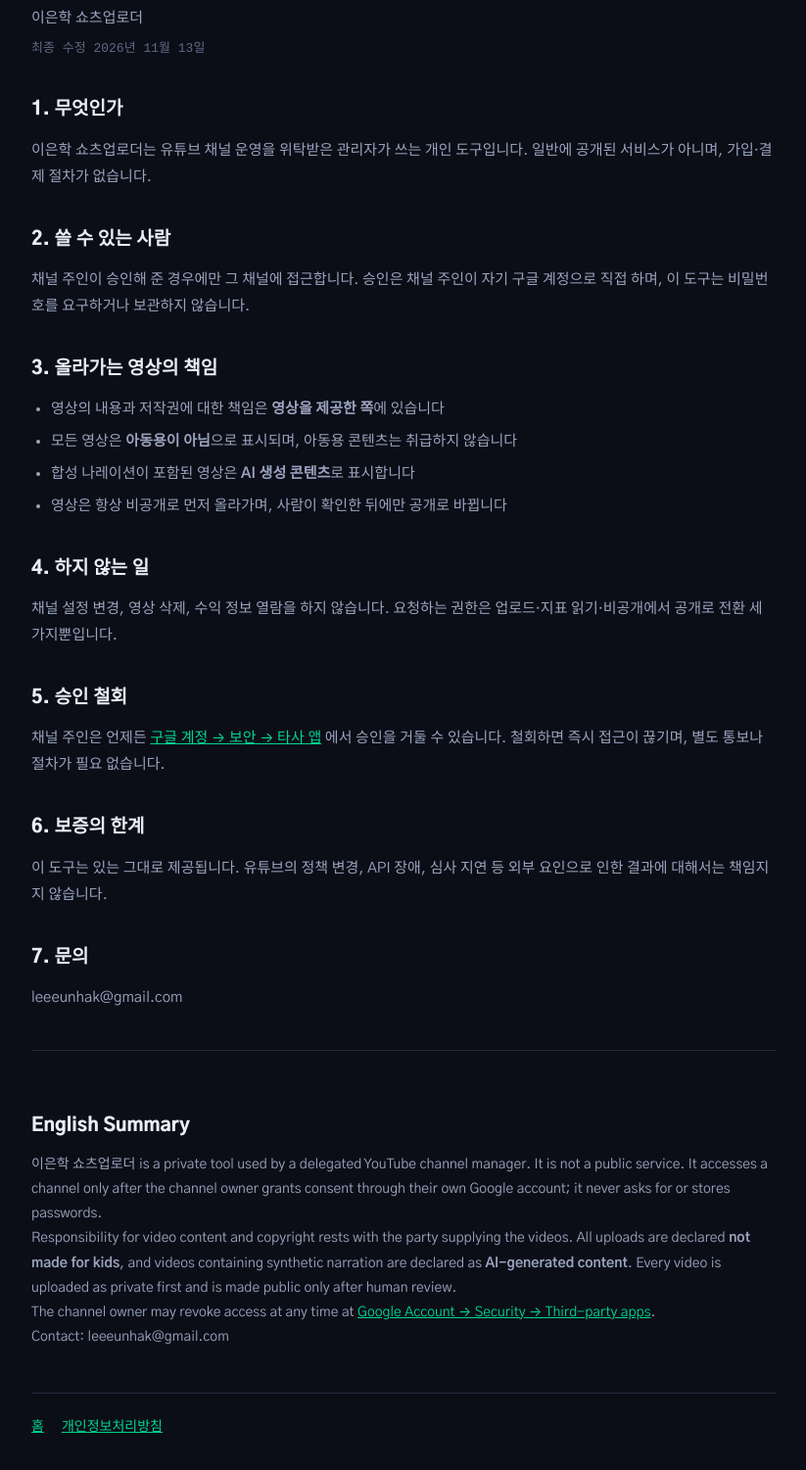
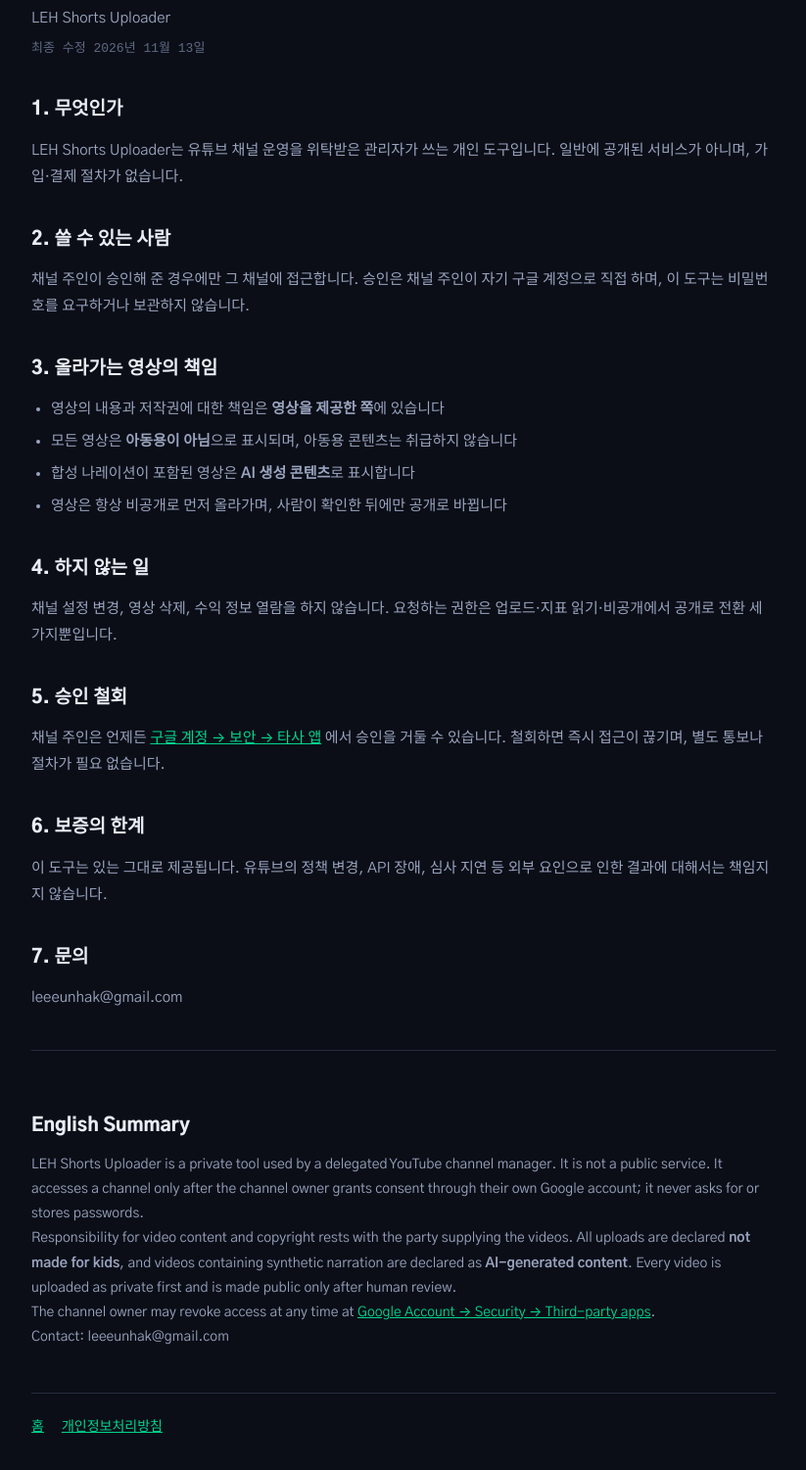
Before and after one commit to 2eunhak2/shorts-uploader-pages, a plain HTML site: page terms.html in a window 1280 px wide. Shown: the part 105-1606 px from the top of the page at 98% size, without its empty margins (228-1051 px from the left). Drawn offline with Linux system fonts and the light colour scheme.

Commit message:
앱 이름을 LEH Shorts Uploader 로 변경
Co-Authored-By: Claude Opus 5.5 <noreply@anthropic.com>

```diff
--- a/terms.html
+++ b/terms.html
@@ -23,14 +23,14 @@ th{color:var(--fg);font-weight:700}
 .en{margin-top:40px;padding-top:26px;border-top:1px solid var(--line)}
 .en p,.en li{font-size:14px}
 </style>
-<title>서비스 약관 · 이은학 쇼츠업로더</title>
+<title>서비스 약관 · LEH Shorts Uploader</title>
 <div class="w">
 <h1>서비스 약관</h1>
-<p class="sub">이은학 쇼츠업로더</p>
+<p class="sub">LEH Shorts Uploader</p>
 <p class="date">최종 수정 2026년 11월 13일</p>
 
 <h2>1. 무엇인가</h2>
-<p>이은학 쇼츠업로더는 유튜브 채널 운영을 위탁받은 관리자가 쓰는 개인 도구입니다.
+<p>LEH Shorts Uploader는 유튜브 채널 운영을 위탁받은 관리자가 쓰는 개인 도구입니다.
 일반에 공개된 서비스가 아니며, 가입·결제 절차가 없습니다.</p>
 
 <h2>2. 쓸 수 있는 사람</h2>
@@ -63,7 +63,7 @@ th{color:var(--fg);font-weight:700}
 
 <div class="en">
 <h2>English Summary</h2>
-<p>이은학 쇼츠업로더 is a private tool used by a delegated YouTube channel manager. It is not a
+<p>LEH Shorts Uploader is a private tool used by a delegated YouTube channel manager. It is not a
 public service. It accesses a channel only after the channel owner grants consent through their
 own Google account; it never asks for or stores passwords.</p>
 <p>Responsibility for video content and copyright rests with the party supplying the videos.
```
Also changed, not shown: index.html (+3 -3 lines), privacy.html (+3 -3 lines).
